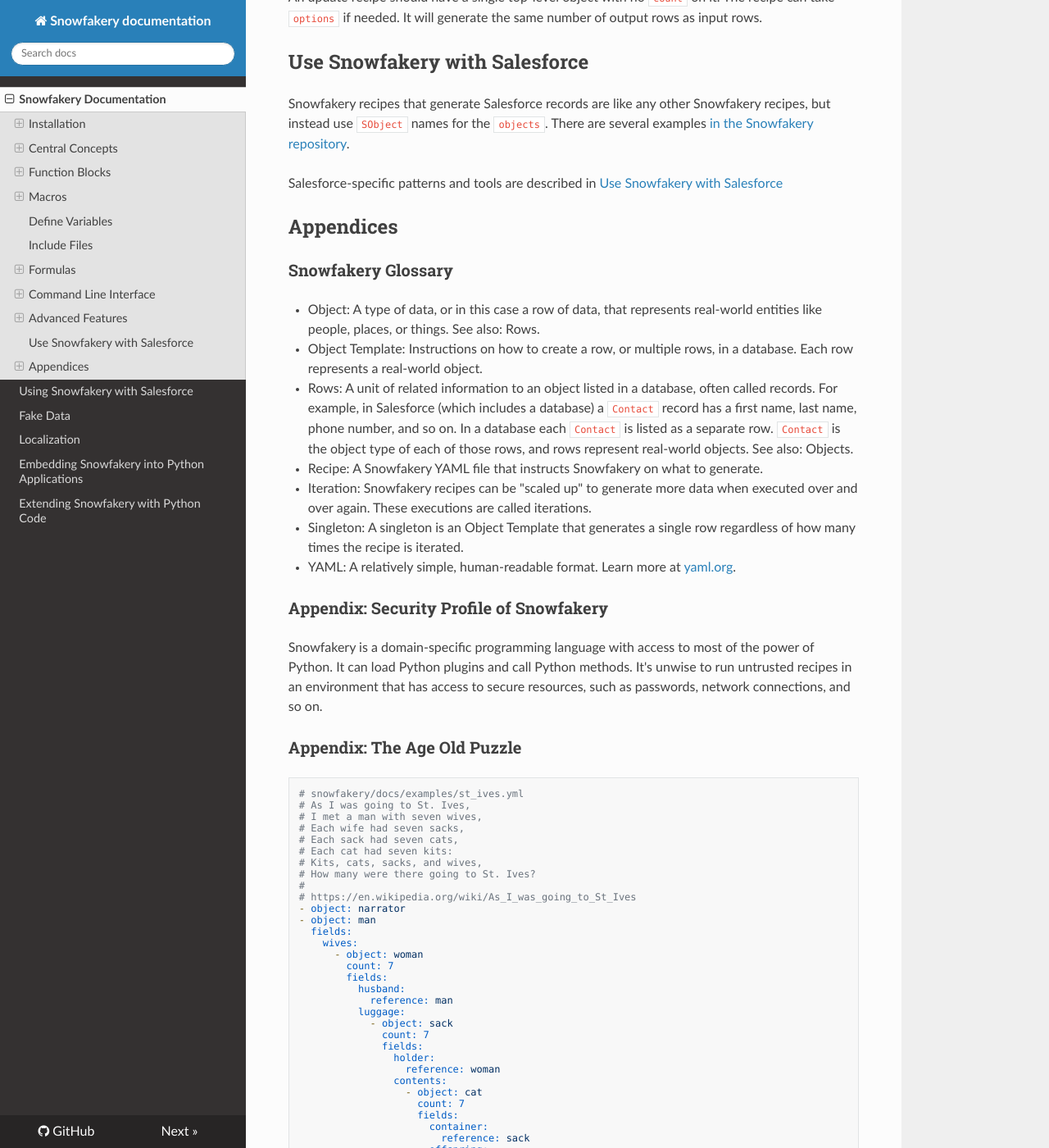
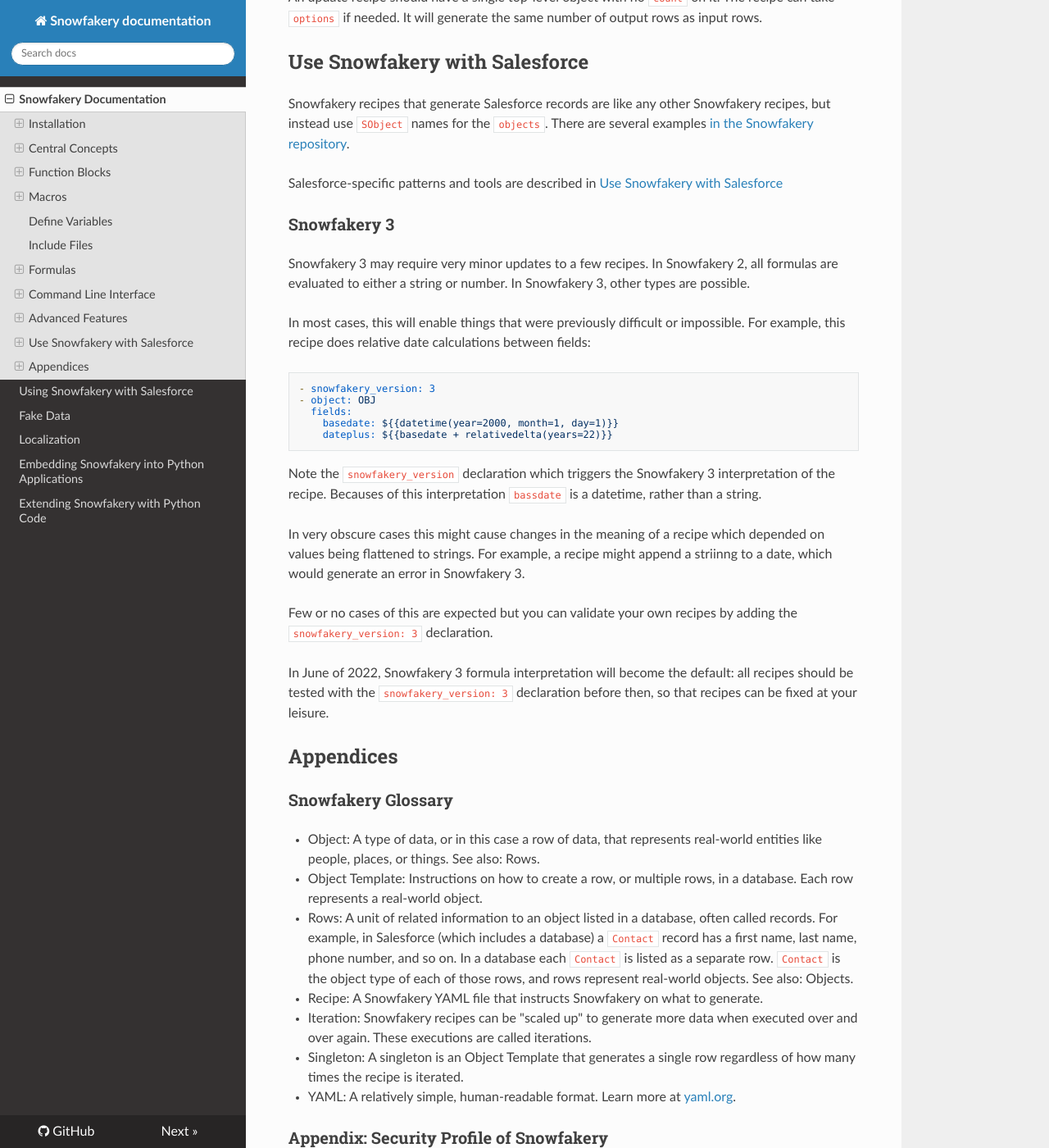
Before and after one commit to SFDO-Tooling/Snowfakery, an MkDocs documentation site: the page built from docs/index.md, in a window 1280 px wide and 1400 px high, scrolled down 39203 px. Shown: the whole window at 82% size. Built offline with MkDocs 1.6.1, drawn with Linux system fonts in a browser that asks for light colours; nearby versions of some CDN libraries.

Commit message:
Snowfakery 3 documentation

````diff
--- a/docs/index.md
+++ b/docs/index.md
@@ -1995,6 +1995,42 @@
 Snowfakery recipes that generate Salesforce records are like any other Snowfakery recipes, but instead use `SObject` names for the `objects`. There are several examples [in the Snowfakery repository](https://github.com/SFDO-Tooling/Snowfakery/tree/main/examples/salesforce).
 
 Salesforce-specific patterns and tools are described in [Use Snowfakery with Salesforce](salesforce.md)
+
+### Snowfakery 3
+
+Snowfakery 3 may require very minor updates to a few recipes. In
+Snowfakery 2, all formulas are evaluated to either a string or
+number. In Snowfakery 3, other types are possible.
+
+In most cases, this will enable things that were previously
+difficult or impossible. For example, this recipe does
+relative date calculations between fields:
+
+```yaml
+- snowfakery_version: 3
+- object: OBJ
+  fields:
+    basedate: ${{datetime(year=2000, month=1, day=1)}}
+    dateplus: ${{basedate + relativedelta(years=22)}}
+```
+
+Note the `snowfakery_version` declaration which triggers the
+Snowfakery 3 interpretation of the recipe. Becauses of this
+interpretation `bassdate` is a datetime, rather than a
+string.
+
+In very obscure cases this might cause changes in the meaning
+of a recipe which depended on values being flattened to strings.
+For example, a recipe might append a striinng to a date, which
+would generate an error in Snowfakery 3.
+
+Few or no cases of this are expected but you can validate your
+own recipes by adding the `snowfakery_version: 3` declaration.
+
+In June of 2022, Snowfakery 3 formula interpretation will
+become the default: all recipes should be tested with
+the `snowfakery_version: 3` declaration before then, so that
+recipes can be fixed at your leisure.
 
 ## Appendices
 
````
